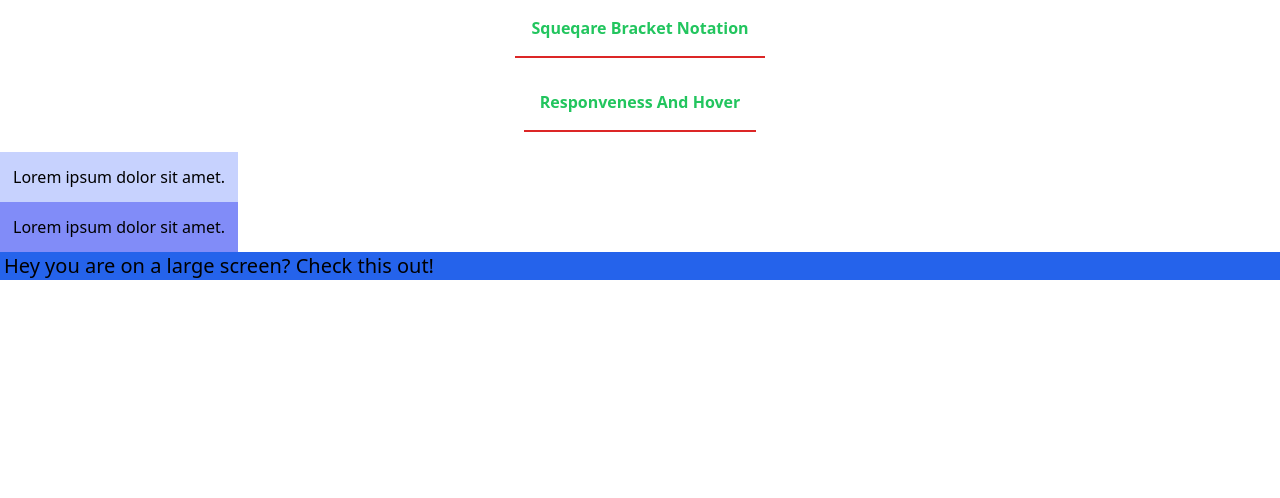
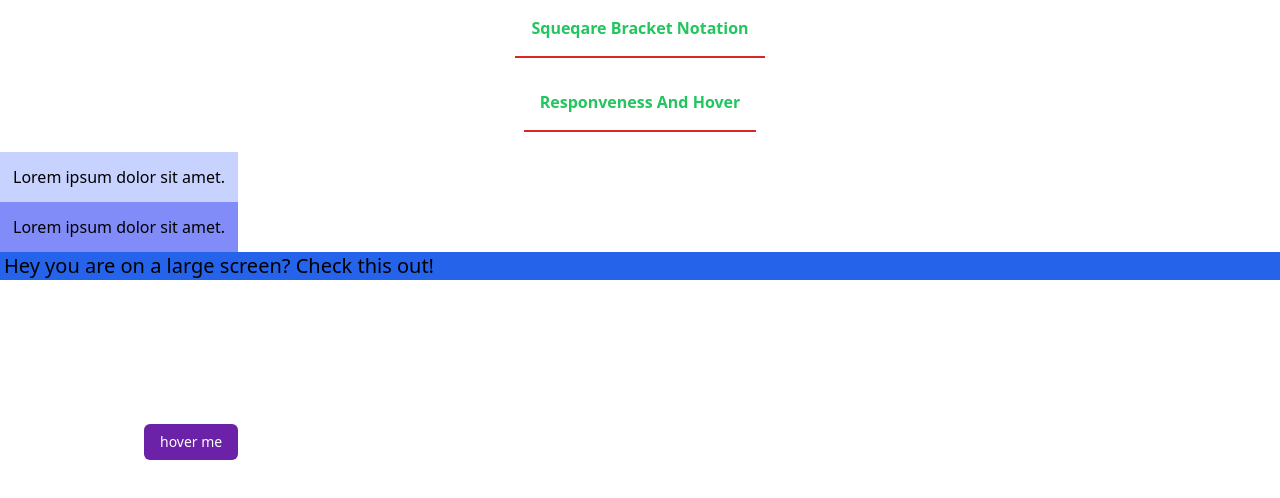
Before and after one commit to chaudhuree/tailwind-full, a website built with Vite: page bracketnotation-responsiveness/index.html in a window 1280 px wide. Built offline with nearby package versions, Linux system fonts and the light colour scheme.

Commit message:
docs: hover and other state

```diff
--- a/bracketnotation-responsiveness/index.html
+++ b/bracketnotation-responsiveness/index.html
@@ -50,5 +50,13 @@
     >
       Hey you are on a large screen? Check this out!
     </div>
+    <!-- hover focus and other state -->
+    <div class="m-36">
+      <button
+        class="text-sm px-4 py-2 bg-purple-800 text-white rounded-md sm:hover:bg-purple-700 lg:hover:bg-green-600 active:bg-purple-900 focus:outline-red-700"
+      >
+        hover me
+      </button>
+    </div>
   </body>
 </html>
```
